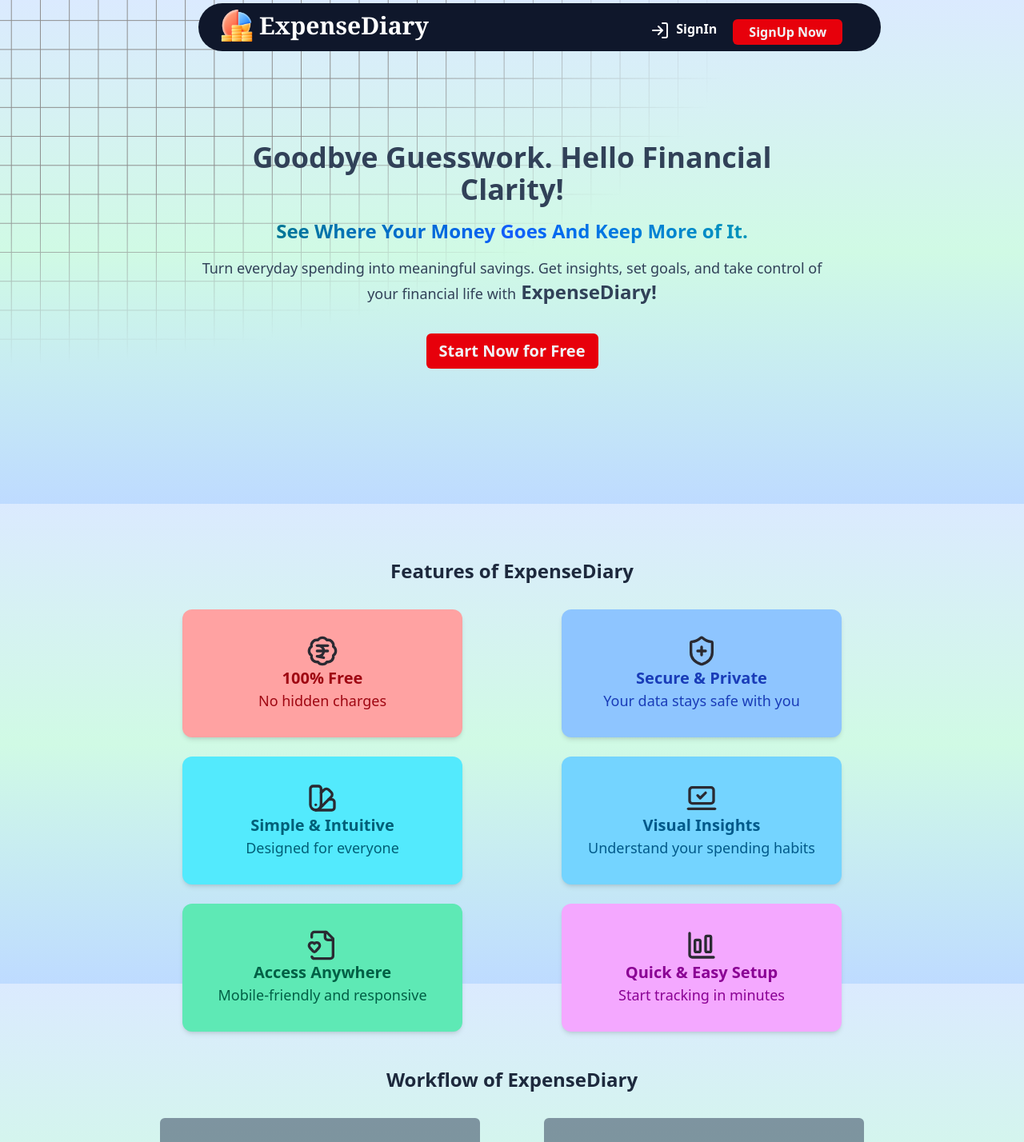
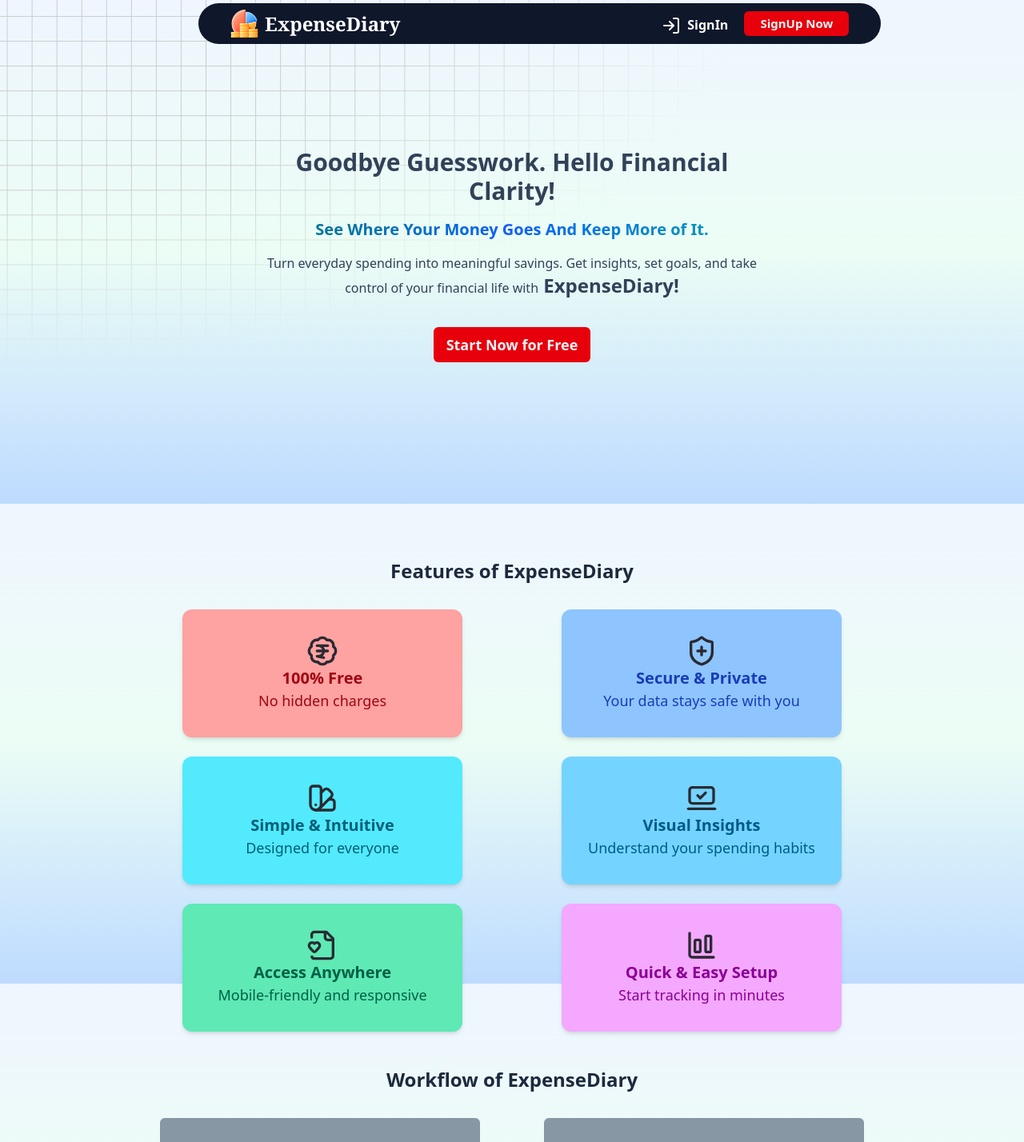
Before and after one commit to PurviMurkute/ExpenseTracker, a React (Vite) app in the folder client/: page / in a window 1280 px wide. Shown: the top 1428 px of the page at 80% size. Built offline with nearby package versions, Linux system fonts and the light colour scheme.

Commit message:
theme changes made

```diff
--- a/client/src/App.jsx
+++ b/client/src/App.jsx
@@ -19,6 +19,7 @@
       <Route path='/transactions' element={<Dashboard/>}></Route>
       <Route path='/addtransactions' element={<AddTransaction/>}></Route>
       <Route path='/reports' element={<Dashboard/>}></Route>
+      <Route path='/ai' element={<Dashboard/>}></Route>
       <Route path='/profile' element={<Profile/>}></Route>
       <Route path='/google-success' element={<GoogleSuccess />}></Route>
     </Routes>
--- a/client/src/components/Button.jsx
+++ b/client/src/components/Button.jsx
@@ -5,9 +5,9 @@
 
 const Button = ({ btnText, onClick, btnSize, btnVariant, icon, iconPosition }) => {
   const btnSizes = {
-    lg: "text-xl px-4 py-2 mt-7",
-    md: "text-md px-5 py-1 my-1",
-    sm: "text-md px-4 py-1 my-5 block mx-auto",
+    lg: "text-lg px-4 py-2 mt-7",
+    md: "text-[15px] px-5 py-1 my-1",
+    sm: "text-sm px-4 py-1 my-5 block mx-auto",
     auth_btn: "text-md p-2 my-4 block mx-auto w-[88%] md:w-[83%]"
   };
 
@@ -19,8 +19,8 @@
   };
 
   const icons = {
-    export: <PiExportBold className="inline text-2xl" />,
-    google: <FcGoogle className="inline text-2xl me-2"/>
+    export: <PiExportBold className="inline text-xl" />,
+    google: <FcGoogle className="inline text-xl me-2"/>
   };
 
   return (
--- a/client/src/components/FinancialSummaryCard.jsx
+++ b/client/src/components/FinancialSummaryCard.jsx
@@ -21,7 +21,7 @@
   }
 
   return (
-    <div className="md:w-[320px] bg-gradient-to-b from-blue-100 to-blue-200  flex flex-col justify-center items-center shadow-sm rounded-lg py-3 md:py-6 mx-3 mb-5 hover:shadow-lg transition">
+    <div className="md:w-[320px] bg-blue-50 flex flex-col justify-center items-center rounded-lg py-3 md:py-6 mx-3 mb-5 hover:shadow-lg transition">
       {loading ? (
         <Loader loaderWithText={false} />
       ) : (
--- a/client/src/components/Header.jsx
+++ b/client/src/components/Header.jsx
@@ -5,6 +5,7 @@
 import toast, { Toaster } from "react-hot-toast";
 import { useEffect, useState } from "react";
 import { FaUserCircle } from "react-icons/fa";
+import { FaCrosshairs } from "react-icons/fa";
 import {
   LayoutDashboard,
   BadgeIndianRupee,
@@ -32,6 +33,7 @@
     "/reports",
     "/quickactions",
     "/profile",
+    "/ai"
   ];
   const isDashboard = fullWidthRoutes.some((path) =>
     location.pathname.startsWith(path)
@@ -64,8 +66,8 @@
   const path = location.pathname;
 
   const getMenuTab = (menuTab) =>
-    `p-2 my-2 rounded-xl text-lg font-medium text-slate-100 hover:bg-slate-500 ${
-      path === menuTab ? "bg-slate-300 text-slate-900" : "bg-[#303d50]"
+    `p-2 my-2 rounded-xl text-[17px] font-medium text-slate-100 hover:bg-slate-500 ${
+      path === menuTab ? "bg-gray-400/70 text-slate-900" : "bg-[#303d50]"
     }`;
 
   return (
@@ -76,29 +78,30 @@
           : "md:w-2/3 bg-slate-900 md:mx-62 my-1 px-4 md:px-7 rounded-full"
       }`}
     >
-      <div className="flex flex-row">
-        {isDashboard ? (
+      <div className="flex justify-between items-center px-3 w-full">
+        <div className="flex justify-start gap-2 items-center">
+          {isDashboard && (
             <AlignJustify
               className="inline w-[30px] mt-3.5 pe-2 cursor-pointer md:hidden"
               onClick={toggleNav}
             />
-        ) : null}
-
+          )}
           <Link to="/">
-          <h1 className="font-bold text-xl md:text-3xl font-serif py-1 flex items-center gap-2">
+            <h1 className="font-bold text-xl md:text-2xl font-serif py-1 flex items-center gap-2">
               <img
                 src={logo}
                 alt="logo"
-              className="w-[35px] md:w-[40px] inline"
+                className="w-[30px] md:w-[35px] inline"
               />
               <span>ExpenseDiary</span>
             </h1>
           </Link>
+
         </div>
-      <div className="mt-3 md:me-5">
+        <div>
             {!currentUser ? (
               <>
-            <div className="hidden md:flex">
+                <div className="hidden md:flex items-center">
                   <Link
                     to="/signin"
                     className="font-bold text-md me-5 mt-1 cursor-pointer"
@@ -107,7 +110,11 @@
                     SignIn
                   </Link>
                   <Link to="/signup">
-                <Button btnText="SignUp Now" btnSize="md" btnVariant="red" />
+                    <Button
+                      btnText="SignUp Now"
+                      btnSize="md"
+                      btnVariant="red"
+                    />
                   </Link>
                 </div>
                 <div>
@@ -117,12 +124,12 @@
                 </div>
               </>
             ) : (
-          <div className="flex relative">
+              <div className="flex items-center relative">
                 <button onClick={toggleDrpdown}>
                   <FaUserCircle
                     className={`${
                       isDashboard ? "right-2" : "right-2 md:right-[18%]"
-                } text-2xl md:w-[55px] h-[30px] md:h-[35px] fixed md:top-4 cursor-pointer block`}
+                    } text-2xl md:w-[55px] h-[30px] md:h-[35px] fixed md:top-2 cursor-pointer block`}
                   />
                 </button>
                 {isDropdownOpen && (
@@ -151,6 +158,7 @@
                 )}
               </div>
             )}
+        </div>
       </div>
 
       <div
@@ -199,10 +207,13 @@
           >
             <ChartArea className="inline w-[23px]" /> Visualizations
           </Link>
-          <hr className="my-5" />
+          {/* <Link to={'/ai'} className={getMenuTab("/ai")} onClick={()=>toggleNav()}>
+          <FaCrosshairs className="inline w-[23px]" /> AI
+          </Link> */}
+          <hr className="my-5 text-gray-400 h-[0.5px]" />
           <Link
             to="signin"
-            className={`w-[70%] md:w-[210px] px-4 py-2 my-2 rounded-xl text-lg font-medium border-t-1 border-slate-200 text-slate-100 hover:bg-slate-500 fixed bottom-1`}
+            className={`w-[70%] md:w-[210px] px-4 py-2 my-2 rounded-xl text-lg font-medium border-t-1 border-gray-400 text-slate-100 hover:bg-slate-500 fixed bottom-1`}
             onClick={handleSignOut}
           >
             <LogOut className="inline w-[23px] me-3" /> Sign Out
--- a/client/src/components/TransactionCard.jsx
+++ b/client/src/components/TransactionCard.jsx
@@ -100,7 +100,7 @@
   const amountColor = type === "income" ? "text-green-600" : "text-red-600";
 
   return (
-    <div className="bg-gradient-to-b from-blue-100 to-blue-200  shadow-md rounded-lg p-4 mx-2 md:mx-5 mb-3 flex justify-between items-center hover:shadow-lg">
+    <div className="bg-blue-50 rounded-lg p-4 mx-2 md:mx-5 mb-3 flex justify-between items-center hover:shadow-lg">
       <div>
         <h3 className="text-lg font-semibold">{title}</h3>
         <p className="text-sm text-gray-500">
@@ -131,7 +131,7 @@
         width="sm"
       >
         <div className="flex flex-col p-3">
-          <h3 className="text-center font-medium text-slate-200">
+          <h3 className="text-center font-medium text-slate-700">
             Are you sure you want to delete this transaction?
           </h3>
           <div className="flex justify-evenly">
--- a/client/src/views/AddTransaction.jsx
+++ b/client/src/views/AddTransaction.jsx
@@ -76,7 +76,7 @@
   };
 
   return (
-    <div className="min-h-screen bg-gradient-to-b from-blue-100 via-emerald-100 to-blue-200">
+    <div className="min-h-screen bg-gradient-to-b from-blue-50 via-emerald-50 to-blue-200">
       <Header />
       <div className="md:ms-[20%] fixed inset-0">
         <div className="mx-3 md:ms-[8%]">
--- a/client/src/views/Home.jsx
+++ b/client/src/views/Home.jsx
@@ -24,17 +24,17 @@
 
   return (
     <>
-      <div className="h-[630px] w-full bg-gradient-to-b from-blue-100 via-emerald-100 to-blue-200 relative">
+      <div className="h-[630px] w-full bg-gradient-to-b from-blue-50 via-emerald-50 to-blue-200 relative">
         <motion.div
           animate={{ scale: [1, 1.05, 1] }}
           transition={{ repeat: Infinity, duration: 10 }}
           className="absolute inset-0 z-0"
           style={{
             backgroundImage: `
-        linear-gradient(to right, #8c8c8c 1px, transparent 0px),
-        linear-gradient(to bottom, #8c8c8c 1px, transparent 0px)
+        linear-gradient(to right, #cccccc 1px, transparent 0px),
+        linear-gradient(to bottom, #cccccc 1px, transparent 0px)
       `,
-            backgroundSize: "35px 35px",
+            backgroundSize: "30px 30px",
             WebkitMaskImage:
               "radial-gradient(ellipse 80% 80% at 0% 0%, #000 50%, transparent 90%)",
             maskImage:
@@ -49,15 +49,15 @@
           whileInView={{ opacity: 1, y: 0 }}
           transition={{ duration: 0.8 }}
           viewport={{ once: true, amount: 0.3 }}
-          className="flex flex-col items-center justify-center mt-12 md:mt-0 inset-0 absolute text-slate-700 px-3 md:w-[800px] text-center mx-auto"
+          className="flex flex-col items-center justify-center mt-12 md:mt-0 inset-0 absolute text-slate-700 px-3 md:w-[680px] text-center mx-auto"
         >
-          <h3 className="text-3xl md:text-4xl font-extrabold py-3 md:py-2">
+          <h3 className="text-2xl md:text-3xl font-extrabold py-3 md:py-2">
             Goodbye Guesswork. Hello Financial Clarity!
           </h3>
-          <h4 className="text-xl md:text-2xl font-bold pb-3 md:py-2 bg-gradient-to-r from-cyan-700 via-blue-600 to-cyan-600 inline-block text-transparent bg-clip-text">
+          <h4 className="text-lg md:text-xl font-bold pb-3 md:py-2 bg-gradient-to-r from-cyan-700 via-blue-600 to-cyan-600 inline-block text-transparent bg-clip-text">
             See Where Your Money Goes And Keep More of It.
           </h4>
-          <p className="text-lg pb-4 md:py-2">
+          <p className="text-md pb-4 md:py-2">
             Turn everyday spending into meaningful savings. Get insights, set
             goals, and take control of your financial life with
             <span className="text-xl md:text-2xl font-bold">
@@ -74,7 +74,7 @@
           </Link>
         </motion.div>
       </div>
-      <div className="md:h-[600px] shadow-xl p-2 md:py-12 md:px-30 bg-gradient-to-b from-blue-100 via-emerald-100 to-blue-200">
+      <div className="md:h-[600px] shadow-xl p-2 md:py-12 md:px-30 bg-gradient-to-b from-blue-50 via-emerald-50 to-blue-200">
         <h1 className="text-center text-2xl font-extrabold p-5 text-slate-800">
           {HEADING}
         </h1>
@@ -100,7 +100,7 @@
           })}
         </motion.div>
       </div>
-      <div className="md:h-[600px] shadow-xl px-10 md:px-30 py-5 md:py-20 bg-gradient-to-b from-blue-100 via-emerald-100 to-blue-200">
+      <div className="md:h-[600px] shadow-xl px-10 md:px-30 py-5 md:py-20 bg-gradient-to-b from-blue-50 via-emerald-50 to-blue-200">
         <h1 className="text-center text-2xl font-extrabold py-6 text-slate-800">
           Workflow of ExpenseDiary
         </h1>
@@ -131,7 +131,7 @@
           />
         </div>
       </div>
-      <div className="py-5 md:py-10 bg-gradient-to-b from-blue-100 via-emerald-100 to-blue-100">
+      <div className="py-5 md:py-10 bg-gradient-to-b from-blue-50 via-emerald-50 to-blue-200">
         <h2 className="text-xl md:text-2xl font-extrabold text-center p-7 text-slate-800">
           No Fees. No Limits. Just Track.
         </h2>
@@ -140,7 +140,7 @@
           whileInView={{ y: 0 }}
           transition={{ duration: 0.8 }}
           viewport={{ once: true, amount: 0.3 }}
-          className="w-[300px] md:w-[400px] flex flex-col justify-center items-center mx-auto bg-gradient-to-b from-cyan-600 to-pink-400 rounded-xl shadow py-3 md:py-13 text-white"
+          className="w-[300px] md:w-[400px] flex flex-col justify-center items-center mx-auto bg-gradient-to-b from-gray-500/50 to-gray-400 rounded-xl shadow py-3 md:py-13 text-white"
         >
           <h3 className="text-2xl font-bold py-2">Free</h3>
           <p className="text-lg font-semibold text-gray-600 py-2">
```
Also changed, not shown: client/src/components/Modal.jsx (+6 -7 lines), client/src/views/Dashboard.jsx (+26 -10 lines), client/src/views/SignIn.jsx (+4 -4 lines), client/src/views/SignUp.jsx (+4 -4 lines), 1 other file (tests, documents, lock files or other folders). Lines whose indentation alone changed are shown as unchanged.
